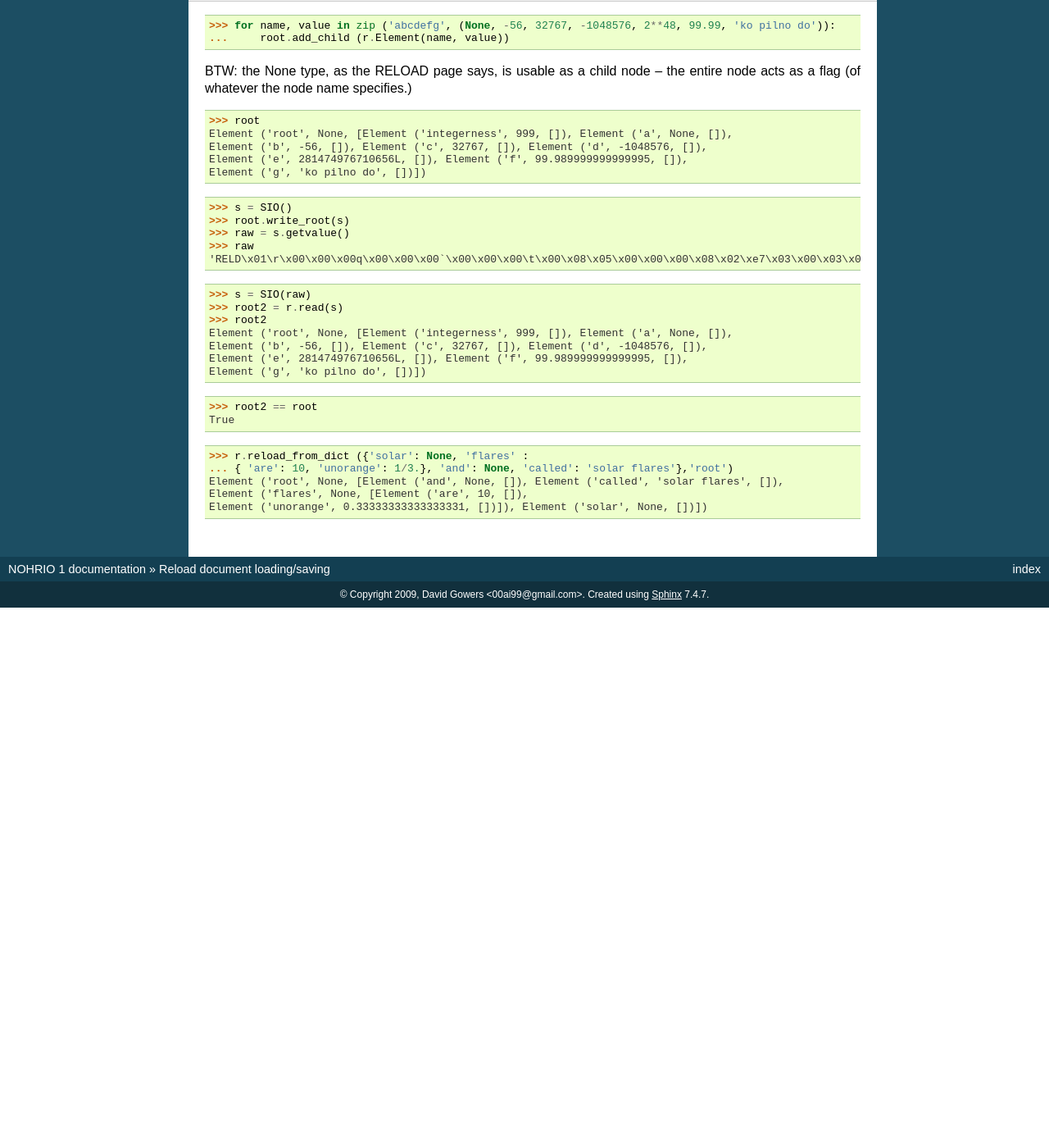
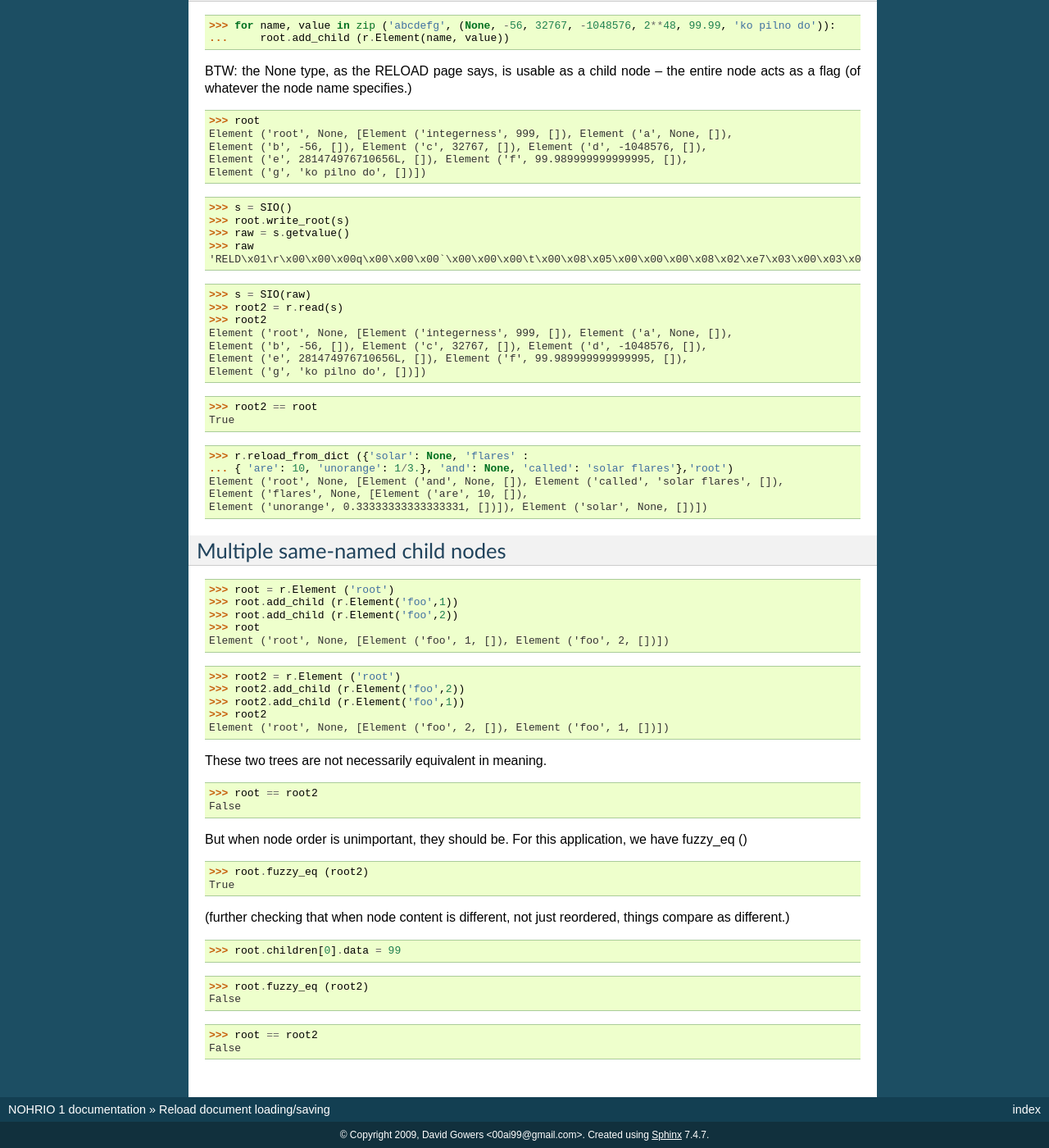
Before and after one commit to ohrrpgce/nohrio, a Sphinx documentation site: the page built from doc/reload.rst, in a window 1280 px wide and 1400 px high, scrolled down 1508 px. Shown: the whole window at 82% size. Built offline with Sphinx 7.4.7, drawn with Linux system fonts in a browser that asks for light colours; formulas are drawn with MathJax 3; pages that are not in the unit, such as notebooks, are missing from menus; before the commit the page ends 2249 px from its top, so only the background shows below that; some of the changed text lies outside the part shown.

Commit message:
reload: allow multiple child nodes with same name; + fuzzy_eq() for order-insensitive comparison
Doctests for the above also added.

```diff
--- a/doc/reload.rst
+++ b/doc/reload.rst
@@ -128,3 +128,42 @@ True
 Element ('root', None, [Element ('and', None, []), Element ('called', 'solar flares', []),
 Element ('flares', None, [Element ('are', 10, []),
 Element ('unorange', 0.33333333333333331, [])]), Element ('solar', None, [])])
+
+
+Multiple same-named child nodes
+--------------------------------
+
+>>> root = r.Element ('root')
+>>> root.add_child (r.Element('foo',1))
+>>> root.add_child (r.Element('foo',2))
+>>> root
+Element ('root', None, [Element ('foo', 1, []), Element ('foo', 2, [])])
+
+>>> root2 = r.Element ('root')
+>>> root2.add_child (r.Element('foo',2))
+>>> root2.add_child (r.Element('foo',1))
+>>> root2
+Element ('root', None, [Element ('foo', 2, []), Element ('foo', 1, [])])
+
+These two trees are not necessarily equivalent in meaning.
+
+>>> root == root2
+False
+
+But when node order is unimportant, they should be.
+For this application, we have fuzzy_eq ()
+
+>>> root.fuzzy_eq (root2)
+True
+
+
+(further checking that when node content is different, not just reordered, things
+compare as different.)
+
+>>> root.children[0].data = 99
+
+>>> root.fuzzy_eq (root2)
+False
+
+>>> root == root2
+False
```
Also changed, not shown: 1 other file.
